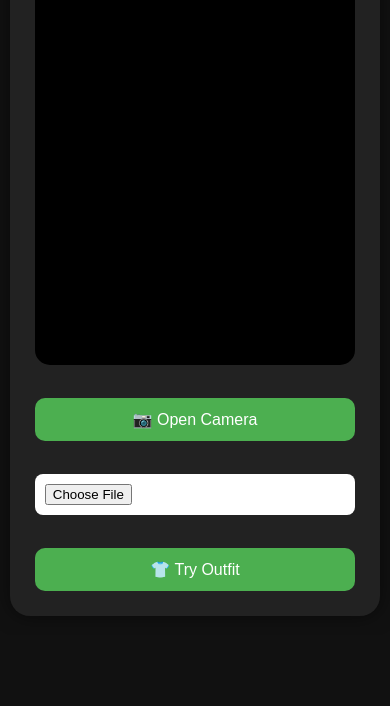
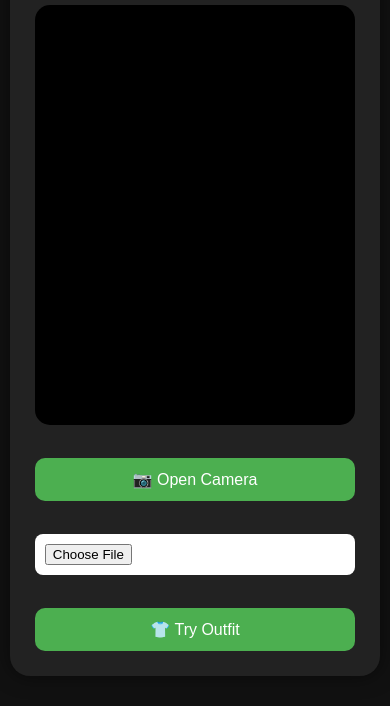
Before and after one commit to shonesol/Design, a plain HTML site: page tryon.html in a window 390 px wide. Shown: the part 209-915 px from the top of the page. Before the commit the page ends 844 px from the top, so only its background shows below. Drawn offline with Linux system fonts and the light colour scheme.

Commit message:
Update style.css

```diff
--- a/style.css
+++ b/style.css
@@ -4,7 +4,6 @@
     box-sizing:border-box;
     font-family:Arial, sans-serif;
 }
-
 
 
 /* ===== PAGE ===== */
@@ -17,13 +16,27 @@ body{
 
     color:white;
 
-    display:flex;
+    min-height:100vh;
 
-    justify-content:center;
+    padding-top:80px; /* space for menu */
 
-    align-items:center;
+}
 
-    min-height:100vh;
+
+/* ===== MENU FIX ===== */
+
+header,
+nav{
+
+    position:fixed;
+
+    top:0;
+
+    left:0;
+
+    width:100%;
+
+    z-index:1000;
 
 }
 
@@ -35,6 +48,10 @@ body{
 
     width:380px;
 
+    max-width:95%;
+
+    margin:30px auto;
+
     background:#222;
 
     padding:25px;
@@ -44,6 +61,10 @@ body{
     text-align:center;
 
     box-shadow:0 0 20px rgba(0,0,0,0.5);
+
+    position:relative;
+
+    z-index:1;
 
 }
 
@@ -71,6 +92,8 @@ h1{
 
     height:480px;
 
+    max-width:100%;
+
     margin:auto;
 
     overflow:hidden;
@@ -83,7 +106,7 @@ h1{
 
 
 
-/* CAMERA VIDEO */
+/* CAMERA */
 
 #camera{
 
@@ -97,7 +120,7 @@ h1{
 
 
 
-/* CLOTHING OVERLAY */
+/* CLOTHING IMAGE */
 
 .cloth-overlay{
 
@@ -119,7 +142,7 @@ h1{
 
 
 
-/* ===== INPUT ===== */
+/* INPUT */
 
 input{
 
@@ -137,7 +160,7 @@ input{
 
 
 
-/* ===== BUTTON ===== */
+/* BUTTON */
 
 button{
 
@@ -171,7 +194,7 @@ button:hover{
 
 
 
-/* MOBILE RESPONSIVE */
+/* MOBILE */
 
 @media(max-width:420px){
 
@@ -185,9 +208,7 @@ button:hover{
 
 #preview{
 
-    width:100%;
-
-    height:450px;
+    height:420px;
 
 }
 
```
